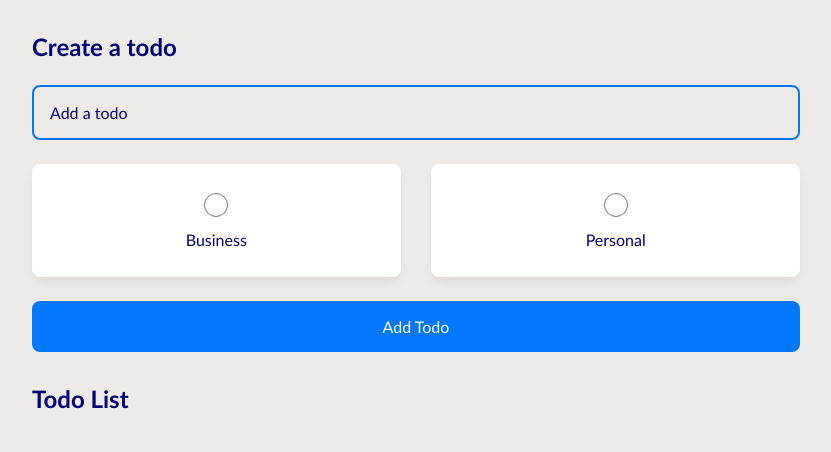
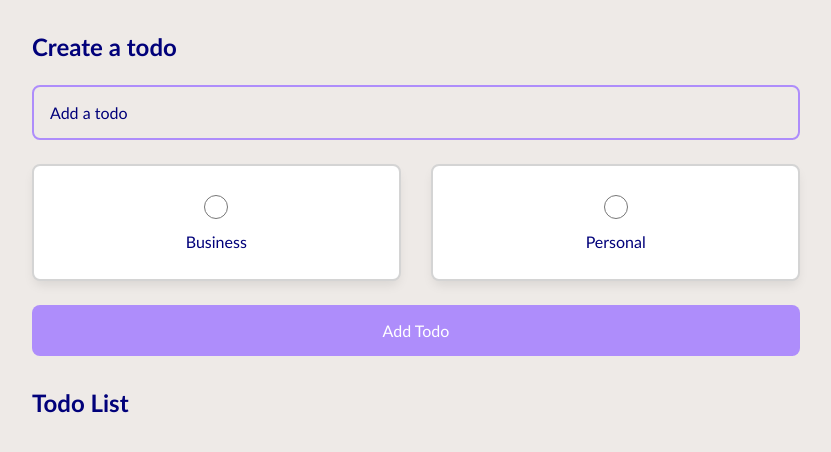
Before and after one commit to BarnoMamadzhanova/todolist-react, a React (Create React App) app: page / in a window 1280 px wide. Shown: the top 452 px of the page, without its empty margins (224-1055 px from the left). Built offline with nearby package versions, Linux system fonts and the light colour scheme.

Commit message:
changed border color and bgcolor of input and button

```diff
--- a/src/App.css
+++ b/src/App.css
@@ -45,7 +45,7 @@ h1 {
 .todo__input {
   padding: 1rem 2rem 1rem 1rem;
   border-radius: 0.5rem;
-  border: 2px solid rgb(3, 120, 254);
+  border: 2px solid rgb(174, 141, 251);
   outline: none;
   background: transparent;
   width: 100%;
@@ -74,16 +74,12 @@ h1 {
   justify-content: center;
   align-items: center;
   gap: 0.8rem;
-  border: none;
+  border: 2px solid rgb(212, 212, 212);
   border-radius: 0.5rem;
   padding: 1.8rem 0;
   box-shadow: 0px 6px 12px -3px rgba(0, 0, 0, 0.1);
   background-color: white;
   color: #01017a;
-}
-
-.todo__input__radiobox-item:hover {
-  opacity: 0.8;
 }
 
 input[type="radio"] {
@@ -96,8 +92,16 @@ input[type="radio"] {
   accent-color: rgb(3, 120, 254);
 }
 
+.item--business:hover {
+  border: 2px solid rgb(3, 120, 254);
+}
+
 #personal {
   accent-color: rgb(246, 12, 242);
+}
+
+.item--personal:hover {
+  border: 2px solid rgb(246, 12, 242);
 }
 
 .todo__button {
@@ -106,7 +110,7 @@ input[type="radio"] {
   border-radius: 0.5rem;
   cursor: pointer;
   outline: none;
-  background-color: rgb(3, 120, 254);
+  background-color: rgb(174, 141, 251);
   color: white;
   text-transform: capitalize;
   font-size: 1rem;
--- a/src/components/TodoForm.js
+++ b/src/components/TodoForm.js
@@ -50,7 +50,7 @@ function TodoForm(props) {
         ref={inputRef}
       />
       <div className="todo__input__radiobox">
-        <div className="todo__input__radiobox-item">
+        <div className="todo__input__radiobox-item item--business">
           <input
             type="radio"
             id="business"
@@ -63,7 +63,7 @@ function TodoForm(props) {
           />
           <label htmlFor="business">Business</label>
         </div>
-        <div className="todo__input__radiobox-item">
+        <div className="todo__input__radiobox-item item--personal">
           <input
             type="radio"
             id="personal"
```
